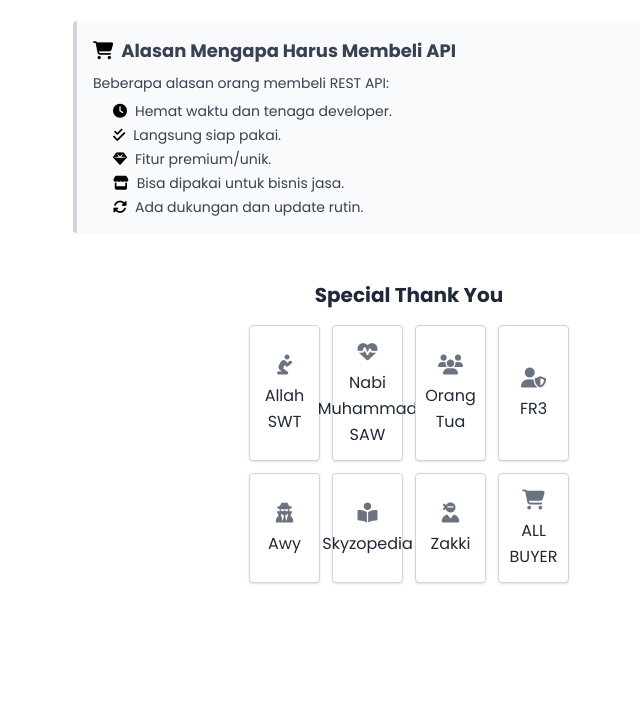
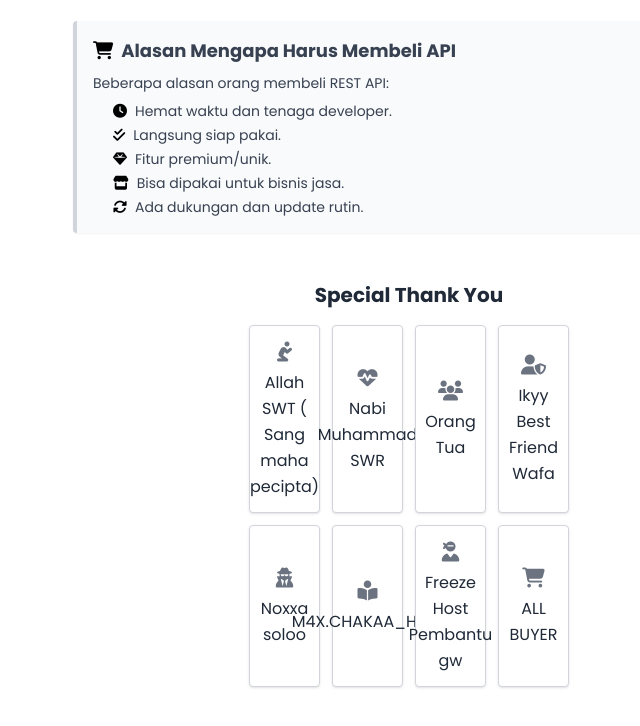
Before and after one commit to cikowiguna123uyy/ApiFreeZeeNew, a website: page index.html in a window 1280 px wide. Shown: the part 966-1692 px from the top of the page, without its empty margins (231-871 px from the left). Before the commit the page ends 1613 px from the top, so only its background shows below. Drawn offline with nearby package versions, Linux system fonts and the light colour scheme; no server answers.

Commit message:
Update index.html

```diff
--- a/index.html
+++ b/index.html
@@ -3,7 +3,7 @@
 <head>
   <meta charset="UTF-8" />
   <meta name="viewport" content="width=device-width, initial-scale=1.0"/>
-  <title>API'S</title>
+  <title>Api Wafa Official</title>
   <!-- Font Awesome -->
   <link rel="stylesheet" href="https://cdnjs.cloudflare.com/ajax/libs/font-awesome/6.5.0/css/all.min.css ">
   <!-- Google Fonts -->
@@ -36,7 +36,7 @@ p, span, li, a, button, .btn, .info-box, .thank-you-box {
 
 <!-- Header -->
 <header class="mt-12 mb-4 text-center text-4xl font-extrabold tracking-wide text-gray-800 fade-in">
-  WELCOME TO API'S FR3
+  WELCOME TO API WAFA OFFC
 </header>
 
 <p class="text-center max-w-xl mx-auto mb-8 text-lg text-gray-500 fade-in delay-100">
@@ -157,11 +157,11 @@ p, span, li, a, button, .btn, .info-box, .thank-you-box {
   <div class="thank-you-grid grid grid-cols-2 sm:grid-cols-4 gap-3 max-w-xs mx-auto">
     <div class="thank-you-box flex flex-col items-center justify-center p-3 bg-white border border-gray-300 rounded shadow hover:shadow-md transition-shadow text-center">
       <i class="fas fa-pray text-gray-500 text-xl mb-1"></i>
-      <span>Allah SWT</span>
+      <span>Allah SWT ( Sang maha pecipta)</span>
     </div>
     <div class="thank-you-box flex flex-col items-center justify-center p-3 bg-white border border-gray-300 rounded shadow hover:shadow-md transition-shadow text-center">
       <i class="fas fa-heartbeat text-gray-500 text-xl mb-1"></i>
-      <span>Nabi Muhammad SAW</span>
+      <span>Nabi Muhammad SWR</span>
     </div>
     <div class="thank-you-box flex flex-col items-center justify-center p-3 bg-white border border-gray-300 rounded shadow hover:shadow-md transition-shadow text-center">
       <i class="fas fa-users text-gray-500 text-xl mb-1"></i>
@@ -169,19 +169,19 @@ p, span, li, a, button, .btn, .info-box, .thank-you-box {
     </div>
     <div class="thank-you-box flex flex-col items-center justify-center p-3 bg-white border border-gray-300 rounded shadow hover:shadow-md transition-shadow text-center">
       <i class="fas fa-user-shield text-gray-500 text-xl mb-1"></i>
-      <span>FR3</span>
+      <span>Ikyy Best Friend Wafa</span>
     </div>
     <div class="thank-you-box flex flex-col items-center justify-center p-3 bg-white border border-gray-300 rounded shadow hover:shadow-md transition-shadow text-center">
       <i class="fas fa-user-secret text-gray-500 text-xl mb-1"></i>
-      <span>Awy</span>
+      <span>Noxxa soloo</span>
     </div>
     <div class="thank-you-box flex flex-col items-center justify-center p-3 bg-white border border-gray-300 rounded shadow hover:shadow-md transition-shadow text-center">
       <i class="fas fa-book-reader text-gray-500 text-xl mb-1"></i>
-      <span>Skyzopedia</span>
+      <span>M4X.CHAKAA_HERE</span>
     </div>
     <div class="thank-you-box flex flex-col items-center justify-center p-3 bg-white border border-gray-300 rounded shadow hover:shadow-md transition-shadow text-center">
       <i class="fas fa-user-ninja text-gray-500 text-xl mb-1"></i>
-      <span>Zakki</span>
+      <span>Freeze Host Pembantu gw</span>
     </div>
     <div class="thank-you-box flex flex-col items-center justify-center p-3 bg-white border border-gray-300 rounded shadow hover:shadow-md transition-shadow text-center">
       <i class="fas fa-shopping-cart text-gray-500 text-xl mb-1"></i>
```
